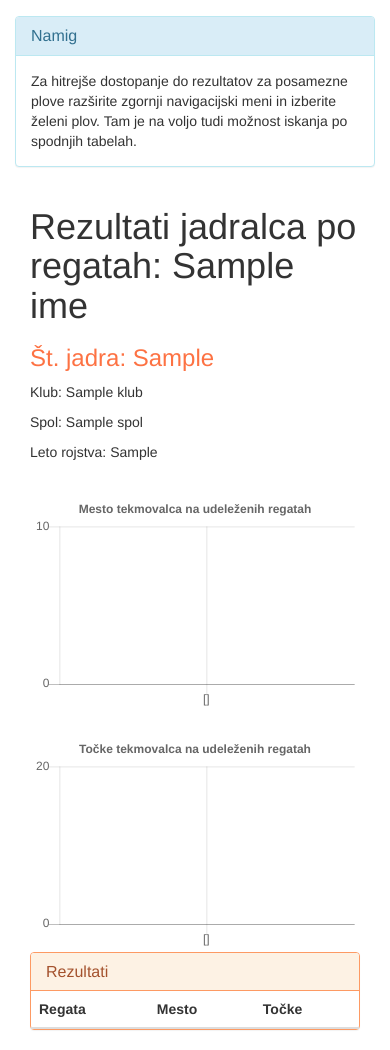
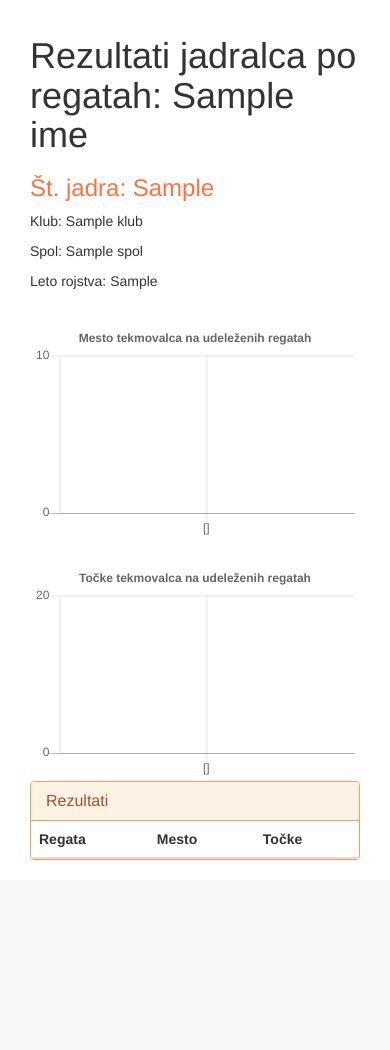
Before and after one commit to JureMB/BazaRegat, a Python web app: template flask/templates/jadralci_view.html in a window 390 px wide. Shown: the part 54-1104 px from the top of the page. After the commit the page ends 914 px from the top, so only its background shows below. Run offline with Jinja, Linux system fonts and the light colour scheme; the template is opened without the code that fills it: most values are stand-ins (such as "Sample title", 1, 10 or a date in 2020); lists and menus that the app fills with data are empty; some libraries are stand-ins or nearby versions.

Commit message:
Poravnava slike.

```diff
--- a/flask/templates/jadralci_view.html
+++ b/flask/templates/jadralci_view.html
@@ -3,15 +3,6 @@
 {% block title %}{{ ime}}{% endblock %}
 
 {% block page_content %}
-
-<div class="row ">
-    <div class="col-xs-12 ">
-        <div class="panel panel-info visible-xs">
-            <div class="panel-heading "><h4 class="panel-title hidden-sm-up">Namig</h4></div>
-            <div class="panel-body">Za hitrejše dostopanje do rezultatov za posamezne plove razširite zgornji navigacijski meni in izberite želeni plov. Tam je na voljo tudi možnost iskanja po spodnjih tabelah.</div>
-        </div>
-    </div>
-</div>
 
 <div class="container-fluid">
     <h1>Rezultati jadralca po regatah: {{ ime}}</h1>
```
Also changed, not shown: flask/templates/regate_view.html (+7 -4 lines).
